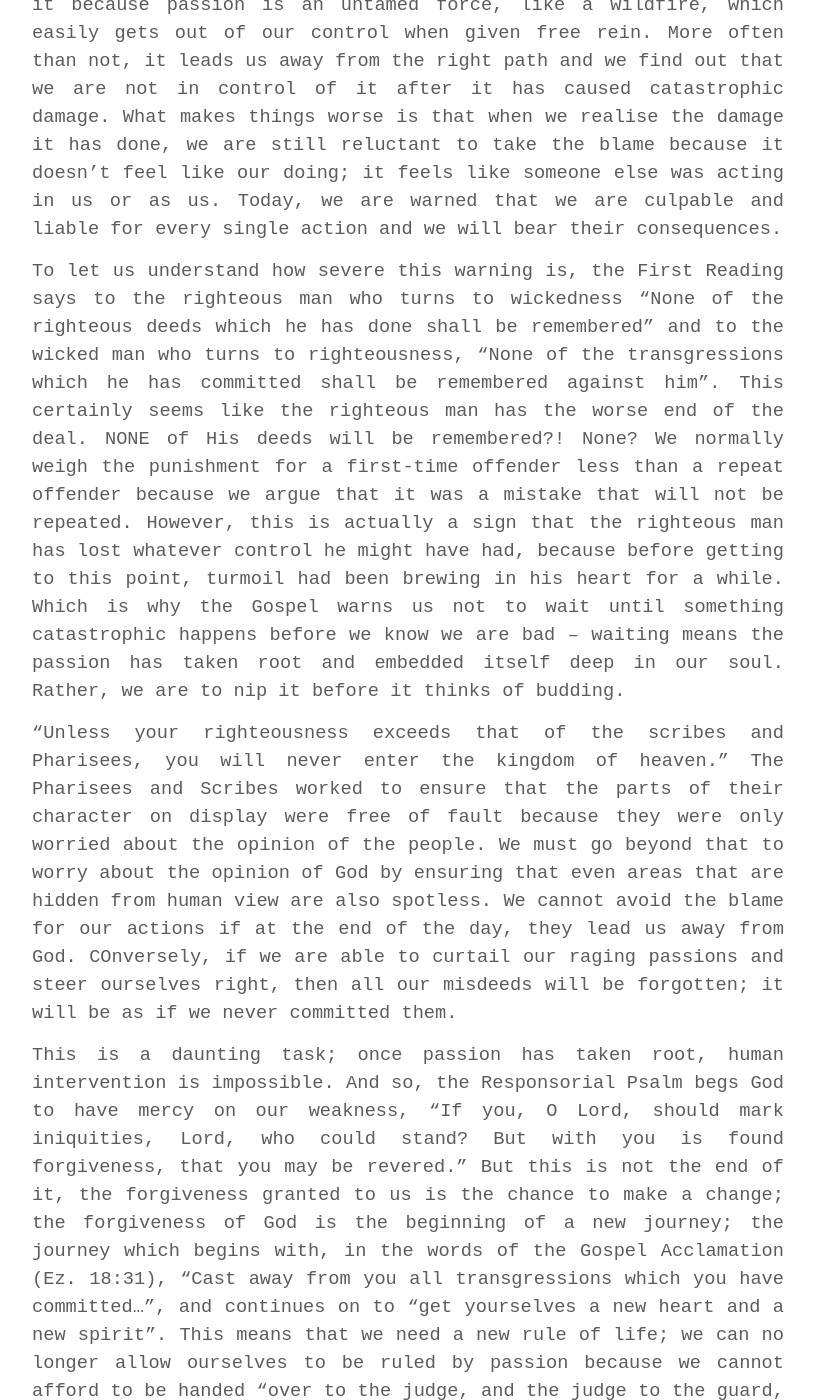
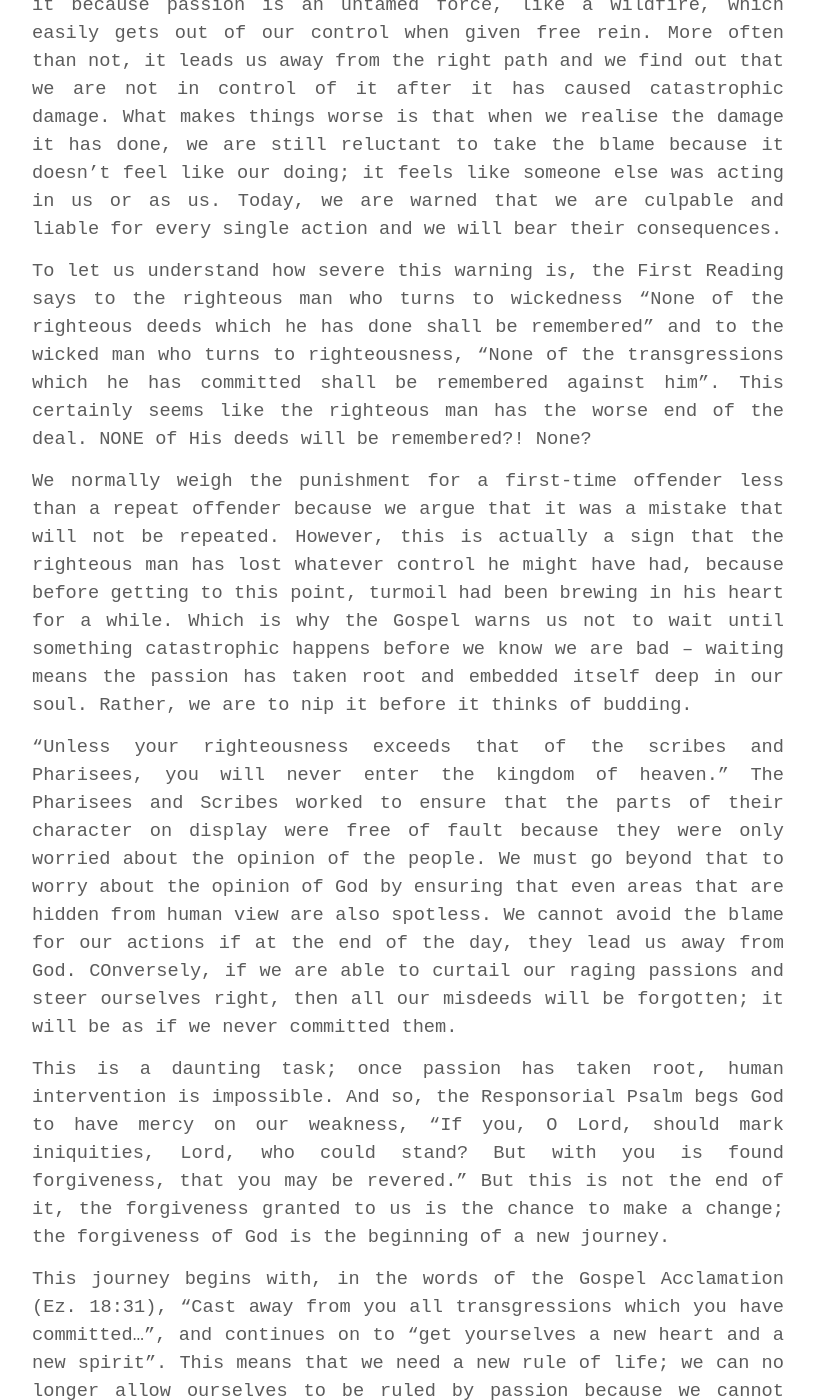
Before and after one commit to soulatcrossroad/dawnscribbler.github.io, a Jekyll site: the page built from _posts/2019-03-15-shall-be-liable.md, in a window 1280 px wide and 1400 px high, scrolled down 493 px. Shown: the whole window, without its empty margins (232-1047 px from the left). Built offline with Jekyll 4.4.1, drawn with Linux system fonts in a browser that asks for light colours; some web fonts are replaced; some of the changed text lies outside the part shown.

Commit message:
Update 2019-03-15-shall-be-liable.md

````diff
--- a/_posts/2019-03-15-shall-be-liable.md
+++ b/_posts/2019-03-15-shall-be-liable.md
@@ -15,8 +15,12 @@ Mt 5:20-26
 ```
 We are creatures of Passion and we don’t worry about it as much as we should because a few of the times, it leads us to do good things, especially good things for God. But, we should worry about it because passion is an untamed force, like a wildfire, which easily gets out of our control when given free rein. More often than not, it leads us away from the right path and we find out that we are not in control of it after it has caused catastrophic damage. What makes things worse is that when we realise the damage it has done, we are still reluctant to take the blame because it doesn’t feel like our doing; it feels like someone else was acting in us or as us. Today, we are warned that we are culpable and liable for every single action and we will bear their consequences.
 
-To let us understand how severe this warning is, the First Reading says to the righteous man who turns to wickedness “None of the righteous deeds which he has done shall be remembered” and to the wicked man who turns to righteousness, “None of the transgressions which he has committed shall be remembered against him”. This certainly seems like the righteous man has the worse end of the deal. NONE of His deeds will be remembered?! None? We normally weigh the punishment for a first-time offender less than a repeat offender because we argue that it was a mistake that will not be repeated. However, this is actually a sign that the righteous man has lost whatever control he might have had, because before getting to this point, turmoil had been brewing in his heart for a while. Which is why the Gospel warns us not to wait until something catastrophic happens before we know we are bad – waiting means the passion has taken root and embedded itself deep in our soul. Rather, we are to nip it before it thinks of budding.
+To let us understand how severe this warning is, the First Reading says to the righteous man who turns to wickedness “None of the righteous deeds which he has done shall be remembered” and to the wicked man who turns to righteousness, “None of the transgressions which he has committed shall be remembered against him”. This certainly seems like the righteous man has the worse end of the deal. NONE of His deeds will be remembered?! None?
+
+We normally weigh the punishment for a first-time offender less than a repeat offender because we argue that it was a mistake that will not be repeated. However, this is actually a sign that the righteous man has lost whatever control he might have had, because before getting to this point, turmoil had been brewing in his heart for a while. Which is why the Gospel warns us not to wait until something catastrophic happens before we know we are bad – waiting means the passion has taken root and embedded itself deep in our soul. Rather, we are to nip it before it thinks of budding.
 
 “Unless your righteousness exceeds that of the scribes and Pharisees, you will never enter the kingdom of heaven.” The Pharisees and Scribes worked to ensure that the parts of their character on display were free of fault because they were only worried about the opinion of the people. We must go beyond that to worry about the opinion of God by ensuring that even areas that are hidden from human view are also spotless. We cannot avoid the blame for our actions if at the end of the day, they lead us away from God. COnversely, if we are able to curtail our raging passions and steer ourselves right, then all our misdeeds will be forgotten; it will be as if we never committed them.
 
-This is a daunting task; once passion has taken root, human intervention is impossible. And so, the Responsorial Psalm begs God to have mercy on our weakness, “If you, O Lord, should mark iniquities, Lord, who could stand? But with you is found forgiveness, that you may be revered.” But this is not the end of it, the forgiveness granted to us is the chance to make a change; the forgiveness of God is the beginning of a new journey; the journey which begins with, in the words of the Gospel Acclamation (Ez. 18:31), “Cast away from you all transgressions which you have committed...”, and continues on to “get yourselves a new heart and a new spirit”. This means that we need a new rule of life; we can no longer allow ourselves to be ruled by passion because we cannot afford to be handed “over to the judge, and the judge to the guard, and you be out in prison; truly, I say to you, you will not get out till you have paid the last penny”.
+This is a daunting task; once passion has taken root, human intervention is impossible. And so, the Responsorial Psalm begs God to have mercy on our weakness, “If you, O Lord, should mark iniquities, Lord, who could stand? But with you is found forgiveness, that you may be revered.” But this is not the end of it, the forgiveness granted to us is the chance to make a change; the forgiveness of God is the beginning of a new journey.
+
+This journey begins with, in the words of the Gospel Acclamation (Ez. 18:31), “Cast away from you all transgressions which you have committed...”, and continues on to “get yourselves a new heart and a new spirit”. This means that we need a new rule of life; we can no longer allow ourselves to be ruled by passion because we cannot afford to be handed “over to the judge, and the judge to the guard, and you be out in prison; truly, I say to you, you will not get out till you have paid the last penny”.
````
